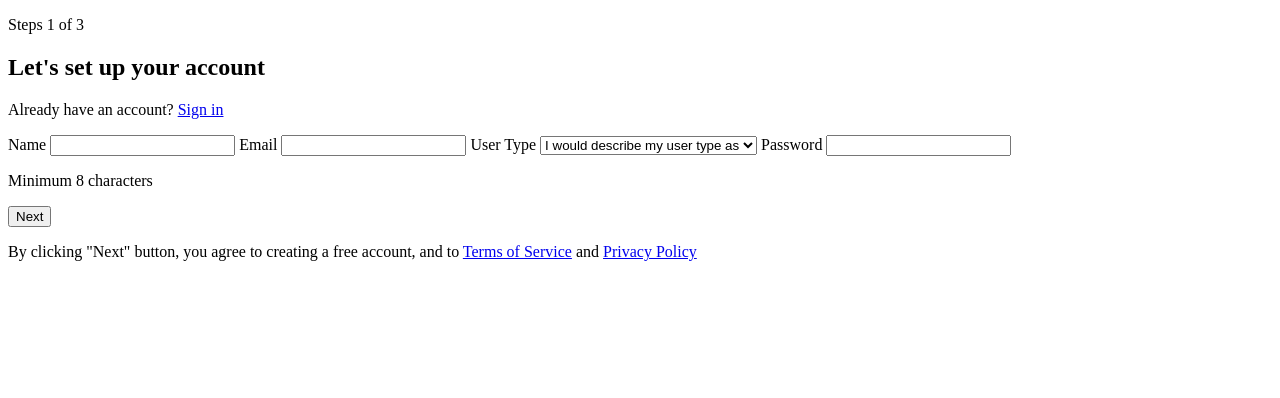
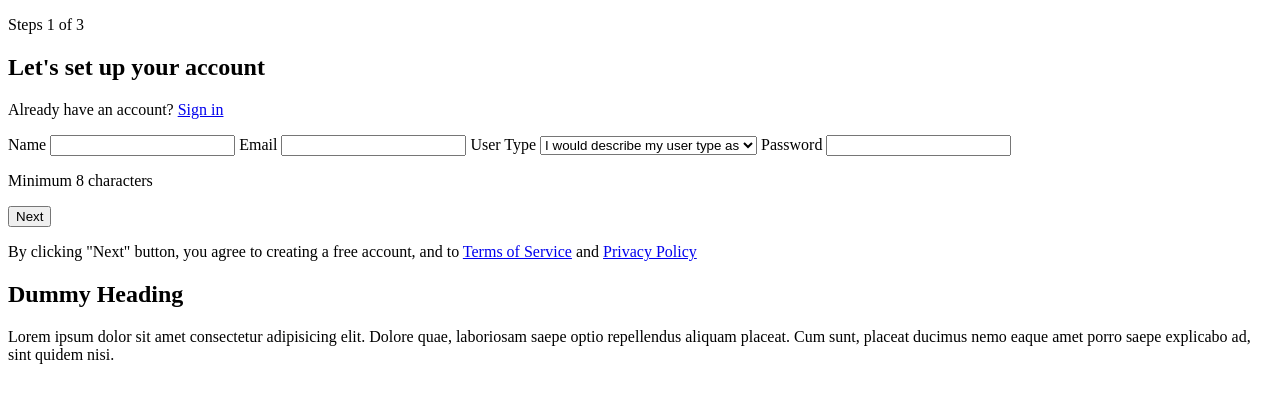
Before and after one commit to moinkhanif/simple-account-signup, a plain HTML site: page index.html in a window 1280 px wide. Drawn offline with Linux system fonts and the light colour scheme.

Commit message:
Create basic structure for side content

```diff
--- a/index.html
+++ b/index.html
@@ -50,7 +50,14 @@
           </form>
         </section>
       </div>
-      <div class="sidebar-content"></div>
+      <div class="sidebar-content">
+        <h2>Dummy Heading</h2>
+        <p>
+          Lorem ipsum dolor sit amet consectetur adipisicing elit. Dolore quae,
+          laboriosam saepe optio repellendus aliquam placeat. Cum sunt, placeat
+          ducimus nemo eaque amet porro saepe explicabo ad, sint quidem nisi.
+        </p>
+      </div>
     </main>
   </body>
 </html>
```
